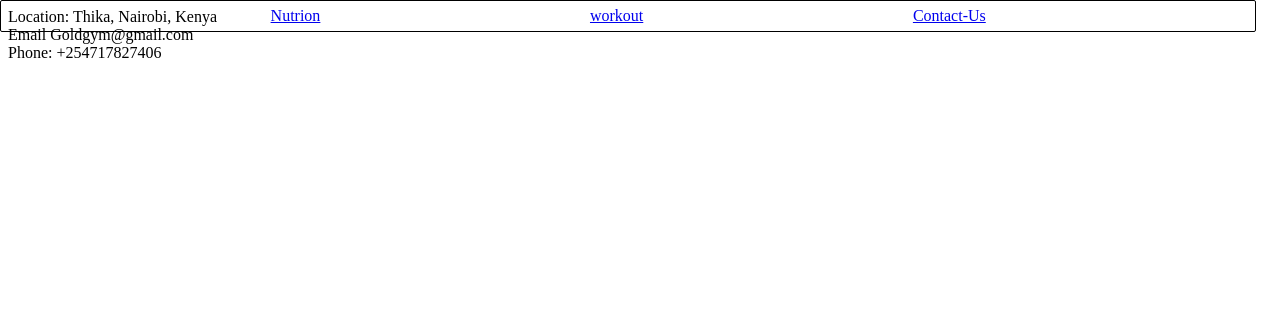
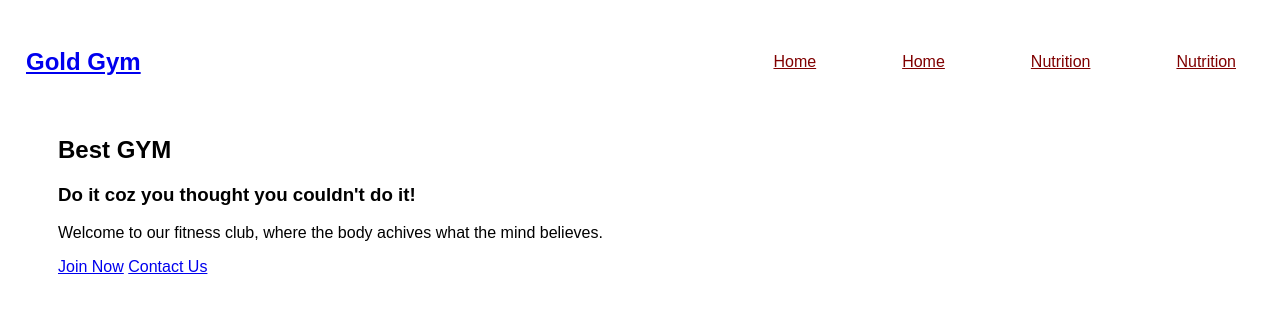
Before and after one commit to Tiffany-Mwikali-git/Gym__App, a plain HTML site: page index.html in a window 1280 px wide. Drawn offline with Linux system fonts and the light colour scheme.

Commit message:
styled my html

```diff
--- a/css/styles.css
+++ b/css/styles.css
@@ -1,13 +1,47 @@
-.navigation {
+* {
+    margin: 5;
+    padding: 2;
+    box-sizing: border-box;
+    font-family: Arial, Helvetica, sans-serif;
+
+}
+
+header {
+    /* background-color: maroon; */
+}
+
+.navbar .nav-menu .nav-link {
+    color: maroon;
+    padding: 10px 18px;
+    transition: 0.3s ease;
+    border-radius: var(--border-radius-m);
+}
+
+ul {
+    list-style: none;
+}
+header .navbar {
     display: flex;
-    background-color: ;
-    border: 1px solid black;
-    border-radius: 2px;
-    height: 30px;
-    position: fixed;
-    top: 0;
-    left: 0;
-    width: 98vw;
-    justify-content: space-evenly;
+    padding: 20px 18px;
     align-items: center;
+    justify-content: space-between;
 }
+.navbar .nav-menu{
+    display: flex;
+    gap: 50px;
+}
+button {
+    cursor: pointer;
+    border: none;
+    background: none;
+}
+
+.navbar .nav-menu .nav-link:hover {
+
+}
+
+.section-content {
+    margin: 0 auto;
+    padding: 0 50px;
+    max-width: var(--site-max-width);
+}
--- a/index.html
+++ b/index.html
@@ -7,22 +7,51 @@
     <link rel="stylesheet" href="css/styles.css">
  </head>
  <body>
-     <nav class="navigation">
-        <div>
-            <a href="#nutrion">Nutrion</a>
-        </div>
-        <div>
-            <a href="#workouts">workout</a>
-        </div>
-        <div>
-            <a href="#contact">Contact-Us</a>
-        </div>
-   </nav>
+    <header>
+        <nav class="navbar section-content">
+            <a href="#" class="nav-logo">
+                <h2 class="logo-text">Gold Gym</h2>
+            </a>
+            <ul class="nav-menu">
+                <li class="nav-item">
+                    <a href="#" class="nav-link">Home</a>
+                </li>
+                <li class="nav-item">
+                    <a href="#" class="nav-link">Home</a>
+                </li>
+                <li class="nav-item">
+                    <a href="#" class="nav-link">Nutrition</a>
+                </li>
+                <li class="nav-item">
+                    <a href="#" class="nav-link">Nutrition</a>
+                </li>
+            </ul>
+        </nav>
+    </header>
+    <main>
+        <section class="main-section">
+            <div class="section-content">
+                <div class="main-details">
+                    <h2 class="title">Best GYM</h2>
+                    <h3 class="subtitle">Do it coz you thought you couldn't do it!</h3>
+                    <p class="description">Welcome to our fitness club, where the body achives what the mind believes.</p>
 
+                    <div class="buttons">
+                        <a href="#" class="button join-now">Join Now</a>
+                         <a href="#" class="button contact-us">Contact Us</a>
+                    </div>
+
+                </div>
+                <div class="cover-image-wrapper">
+                    <img src="" alt="" class="cover-image">
+                </div>
+            </div>
+        </section>
+    </main>
  </body>
- <footer>
+ <!-- <footer>
     <div>Location: Thika, Nairobi, Kenya</div>
     <div>Email Goldgym@gmail.com</div>
     <div>Phone: +254717827406</div>
- </footer>
+ </footer> -->
  </html>
```
Also changed, not shown: 1 other file.
